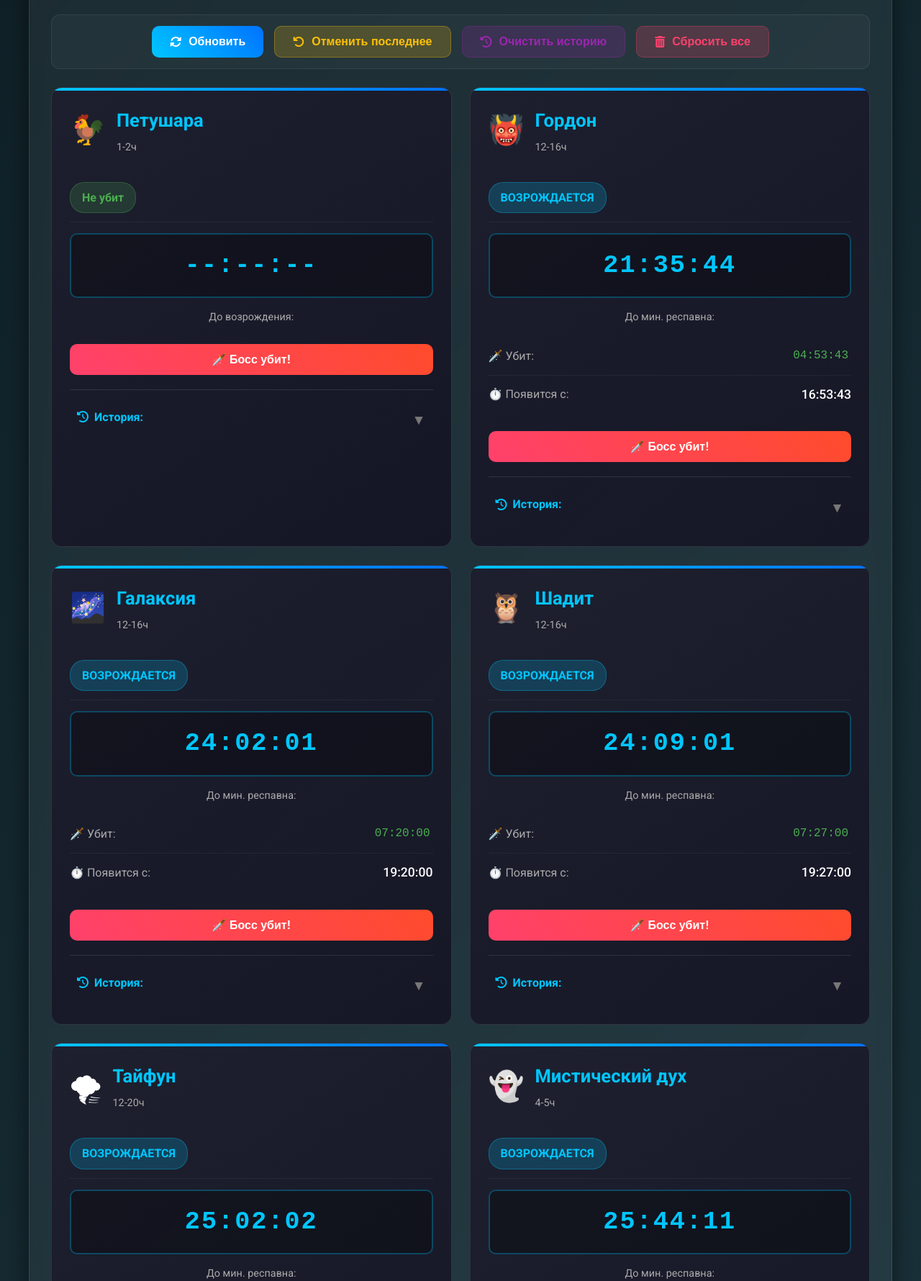
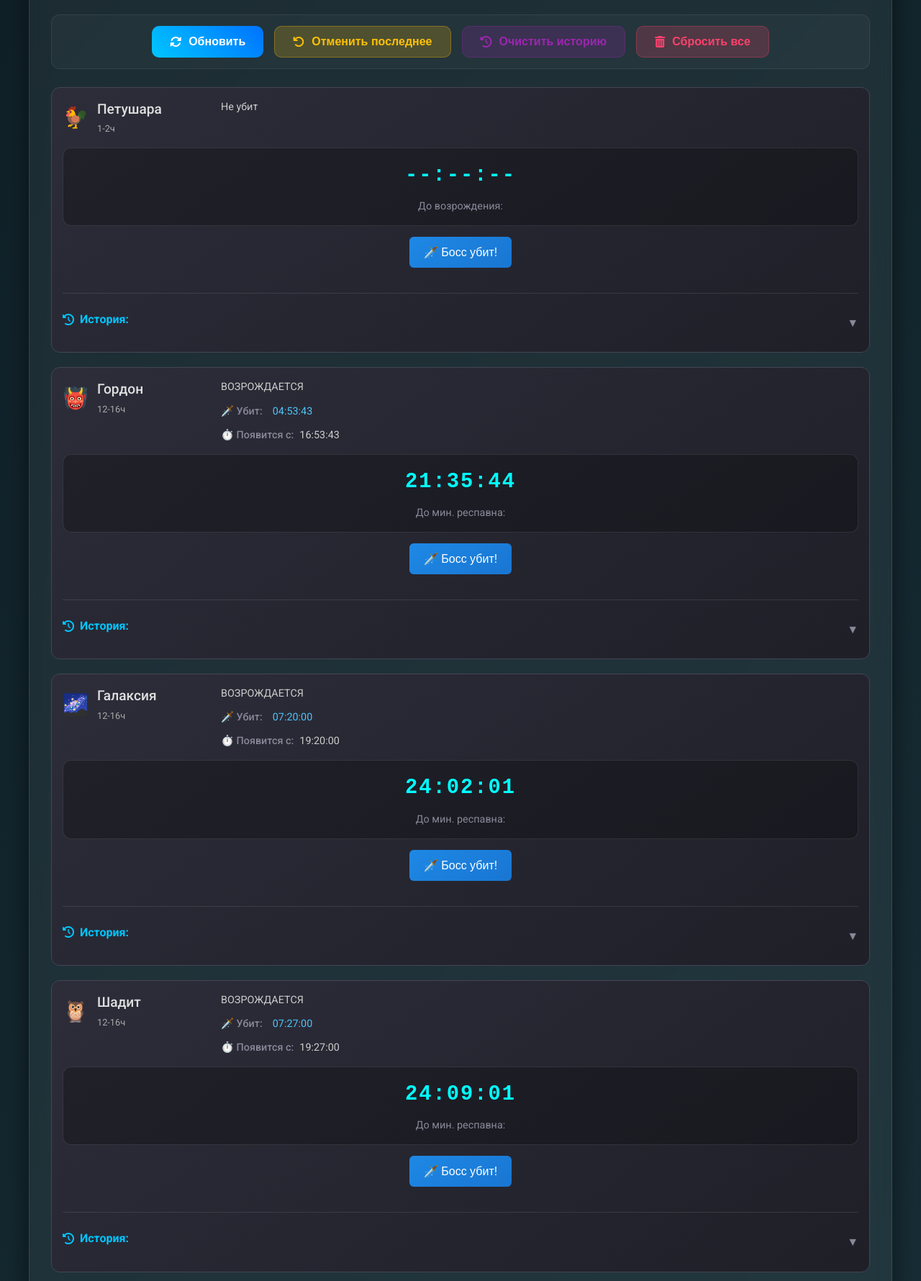
Before and after one commit to itfed/boss-timer, a Flask app: page / in a window 1280 px wide. Shown: the part 190-1970 px from the top of the page at 72% size. Run offline with Flask 3, Linux system fonts and the light colour scheme.

Commit message:
feat: implement clean vertical card layout - one card per row with clear section structure

```diff
--- a/static/script.js
+++ b/static/script.js
@@ -153,8 +153,8 @@ function displayBosses() {
 
         html += `
             <div class="boss-card">
+                <div class="boss-header-section">
                     <div class="boss-header">
-                    <div class="boss-name">
                         <div class="boss-icon">${boss.icon || '👾'}</div>
                         <div class="boss-title">
                             <h2>${boss.name}</h2>
@@ -162,18 +162,10 @@ function displayBosses() {
                         </div>
                     </div>
 
-                </div>
-
                     <div class="boss-info">
                         <div class="info-row">
                             <span class="${statusClass}">${boss.status}</span>
                         </div>
-
-                    <div class="timer" id="timer-${bossId}">
-                        ${boss.time_left}
-                    </div>
-
-                    <div class="timer-label">${boss.timer_label || 'До возрождения:'}</div>
 
                         ${boss.killed ? `
                         <div class="info-row">
@@ -185,8 +177,14 @@ function displayBosses() {
                             <span class="value">${boss.min_respawn_time || '--:--:--'}</span>
                         </div>
                         ` : ''}
+                    </div>
+                </div>
 
-
+                <div class="timer-section">
+                    <div class="timer" id="timer-${bossId}">
+                        ${boss.time_left}
+                    </div>
+                    <div class="timer-label">${boss.timer_label || 'До возрождения:'}</div>
                 </div>
 
                 <div class="boss-actions">
--- a/static/style.css
+++ b/static/style.css
@@ -124,358 +124,167 @@ button {
     box-shadow: 0 5px 15px rgba(156, 39, 176, 0.4);
 }
 
-/* Сетка боссов */
+/* Контейнер боссов - вертикальный список */
 .bosses-grid {
-    display: grid;
-    grid-template-columns: repeat(auto-fill, minmax(380px, 1fr));
-    gap: 25px;
+    display: flex;
+    flex-direction: column;
+    gap: 10px;
     margin-bottom: 30px;
+    width: 100%;
 }
 
+/* Карточка босса - одна на строку, внутренняя структура вертикальная */
 .boss-card {
-    background: linear-gradient(145deg, rgba(30, 30, 46, 0.9), rgba(20, 20, 36, 0.9));
-    border-radius: 15px;
-    padding: 25px;
-    border: 1px solid rgba(255, 255, 255, 0.1);
+    background: linear-gradient(145deg, #2D2D3A, #1F1F28);
+    border-radius: 12px;
+    padding: 15px;
+    border: 1px solid #444455;
     transition: all 0.3s ease;
     position: relative;
     overflow: hidden;
+    margin-bottom: 10px;
+    /* Карточка занимает всю ширину, внутренняя структура вертикальная */
+    display: flex;
+    flex-direction: column;
+    gap: 15px;
+    width: 100%;
+    box-sizing: border-box;
 }
 
 .boss-card:hover {
-    transform: translateY(-5px);
-    box-shadow: 0 10px 25px rgba(0, 0, 0, 0.3);
-    border-color: rgba(0, 198, 255, 0.3);
+    transform: translateY(-2px);
+    box-shadow: 0 6px 20px rgba(0, 0, 0, 0.3);
+    border-color: #555566;
 }
 
-.boss-card::before {
-    content: '';
-    position: absolute;
-    top: 0;
-    left: 0;
-    right: 0;
-    height: 4px;
-    background: linear-gradient(90deg, #00c6ff, #0072ff);
+/* Верхняя секция - заголовок и информация */
+.boss-header-section {
+    display: flex;
+    align-items: flex-start;
+    gap: 20px;
 }
 
+/* Заголовок */
 .boss-header {
     display: flex;
-    justify-content: space-between;
     align-items: center;
-    margin-bottom: 20px;
-}
-
-.boss-name {
-    display: flex;
-    align-items: center;
-    gap: 15px;
+    gap: 12px;
+    min-width: 200px;
 }
 
 .boss-icon {
-    font-size: 2.5rem;
+    font-size: 1.8rem;
+    min-width: 30px;
+    text-align: center;
 }
 
 .boss-title h2 {
-    font-size: 1.6rem;
-    color: #00c6ff;
-    margin-bottom: 5px;
+    font-size: 1.2rem;
+    color: #E0E0E0;
+    margin: 0;
+    font-weight: 500;
+    white-space: nowrap;
 }
 
 .boss-title .respawn-range {
-    color: #aaa;
-    font-size: 0.9rem;
+    color: #AAAAAA;
+    font-size: 0.8rem;
+    font-weight: 400;
+    margin-top: 2px;
 }
 
-.boss-id {
-    background: rgba(0, 198, 255, 0.2);
-    padding: 5px 15px;
-    border-radius: 20px;
-    font-size: 0.9rem;
-    color: #00c6ff;
-}
-
+/* Информация */
 .boss-info {
-    margin: 25px 0;
+    flex: 1;
+    display: flex;
+    flex-direction: column;
+    gap: 8px;
 }
 
 .info-row {
     display: flex;
-    justify-content: space-between;
     align-items: center;
-    padding: 12px 0;
-    border-bottom: 1px solid rgba(255, 255, 255, 0.05);
+    gap: 8px;
+    font-size: 0.9rem;
 }
 
-.info-row:last-child {
-    border-bottom: none;
+.info-row .label {
+    color: #888899;
+    font-weight: 500;
+    white-space: nowrap;
 }
 
-.label {
-    color: #aaa;
-    font-size: 1rem;
-    display: flex;
-    align-items: center;
-    gap: 8px;
+.info-row .value,
+.info-row .status {
+    color: #CCCCCC;
+    font-weight: 400;
 }
 
-.value {
-    font-size: 1.1rem;
-    font-weight: 500;
+/* Центральная секция - таймер */
+.timer-section {
+    display: flex;
+    flex-direction: column;
+    align-items: center;
+    padding: 15px;
+    background: rgba(0, 0, 0, 0.25);
+    border-radius: 12px;
+    border: 1px solid rgba(255, 255, 255, 0.1);
 }
 
-.status {
-    font-weight: bold;
-    padding: 8px 16px;
-    border-radius: 20px;
-    font-size: 1rem;
-    text-align: center;
-    display: inline-flex;
-    align-items: center;
-    gap: 8px;
-}
-
-.status.alive {
-    background: rgba(76, 175, 80, 0.2);
-    color: #4caf50;
-    border: 1px solid rgba(76, 175, 80, 0.3);
-}
-
-.status.respawning {
-    background: rgba(0, 198, 255, 0.2);
-    color: #00c6ff;
-    border: 1px solid rgba(0, 198, 255, 0.3);
-}
-
-.status.respawning-now {
-    background: linear-gradient(45deg, rgba(255, 193, 7, 0.3), rgba(255, 152, 0, 0.3));
-    color: #FFC107;
-    border: 2px solid #FFC107;
-    font-weight: bold;
-    animation: pulse-glow 2s infinite;
-}
-
-.status.ready {
-    background: rgba(255, 65, 108, 0.2);
-    color: #ff416c;
-    border: 1px solid rgba(255, 65, 108, 0.3);
-}
-
-/* Таймер */
 .timer {
     font-family: 'Courier New', monospace;
-    font-size: 2.2rem;
+    font-size: 1.8rem;
     font-weight: bold;
-    color: #00c6ff;
     text-align: center;
-    padding: 15px;
-    background: rgba(0, 0, 0, 0.3);
-    border-radius: 10px;
-    margin: 15px 0;
-    border: 2px solid rgba(0, 198, 255, 0.3);
+    color: #00FFFF;
     letter-spacing: 2px;
+    margin-bottom: 8px;
 }
 
 .timer-label {
+    color: #888899;
+    font-size: 0.9rem;
     text-align: center;
-    color: #aaa;
-    font-size: 0.9rem;
-    margin-top: 5px;
-    margin-bottom: 15px;
 }
 
-/* Для босса в респавне - другой цвет таймера */
-.boss-card.respawning-now .timer {
-    color: #FFC107;
-    border-color: rgba(255, 193, 7, 0.3);
-    animation: pulse-glow 2s infinite;
-}
-
-.kill-time {
-    color: #4caf50;
-    font-family: 'Courier New', monospace;
-    cursor: pointer;
-    padding: 2px 4px;
-    border-radius: 4px;
-    transition: background-color 0.2s ease;
-}
-
-.kill-time:hover {
-    background-color: rgba(76, 175, 80, 0.2);
-}
-
-.kill-time-container {
-    display: flex;
-    align-items: center;
-    gap: 8px;
-}
-
-.edit-icon {
-    font-size: 1rem;
-    cursor: pointer;
-    opacity: 0.7;
-    transition: all 0.2s ease;
-    padding: 2px;
-    border-radius: 4px;
-}
-
-.edit-icon:hover {
-    opacity: 1;
-    background-color: rgba(255, 255, 255, 0.1);
-    transform: scale(1.1);
-}
-
-/* Стили для диапазона времени */
-.time-range {
-    margin: 20px 0;
-    padding: 15px;
-    background: rgba(0, 0, 0, 0.2);
-    border-radius: 10px;
-    border: 1px solid rgba(255, 255, 255, 0.1);
-}
-
-.range-bar {
-    height: 30px;
-    background: rgba(255, 255, 255, 0.1);
-    border-radius: 15px;
-    position: relative;
-    overflow: hidden;
-    margin-bottom: 10px;
-}
-
-.range-min {
-    height: 100%;
-    background: linear-gradient(90deg, #4CAF50, #8BC34A);
-    border-radius: 15px 0 0 15px;
-    position: relative;
-    transition: width 0.5s ease;
-    width: 30%;
-}
-
-.range-max {
-    position: absolute;
-    top: 0;
-    left: 0;
-    right: 0;
-    height: 100%;
-    background: linear-gradient(90deg, transparent, #FFC107, #FF9800);
-    border-radius: 15px;
-    opacity: 0.3;
-}
-
-.range-label {
-    position: absolute;
-    top: 50%;
-    transform: translateY(-50%);
-    padding: 0 10px;
-    font-size: 0.8rem;
-    color: white;
-    font-weight: bold;
-    text-shadow: 1px 1px 2px rgba(0, 0, 0, 0.8);
-}
-
-.range-min .range-label {
-    left: 10px;
-}
-
-.range-max .range-label {
-    right: 10px;
-}
-
+/* Нижняя секция - кнопки */
 .boss-actions {
     display: flex;
+    justify-content: center;
     gap: 15px;
-    margin-top: 20px;
 }
 
 .kill-btn {
-    background: linear-gradient(45deg, #ff416c, #ff4b2b);
+    background: linear-gradient(145deg, #1E88E5, #1976D2);
     color: white;
-    flex: 1;
-    justify-content: center;
+    border: none;
+    padding: 12px 20px;
+    border-radius: 6px;
+    cursor: pointer;
+    font-size: 1rem;
+    font-weight: 500;
+    transition: all 0.2s ease;
+    white-space: nowrap;
 }
 
-.kill-btn:hover {
-    transform: scale(1.05);
-    box-shadow: 0 5px 15px rgba(255, 65, 108, 0.4);
+.kill-btn:hover:not(:disabled) {
+    transform: translateY(-2px);
+    box-shadow: 0 4px 12px rgba(30, 136, 229, 0.4);
 }
 
-.edit-btn {
-    background: rgba(255, 255, 255, 0.1);
-    color: white;
-    border: 1px solid rgba(255, 255, 255, 0.2);
-    justify-content: center;
-}
-
-.edit-btn:hover {
-    background: rgba(255, 255, 255, 0.2);
-    transform: scale(1.05);
-}
-
-/* Стили для заблокированных кнопок */
-.kill-btn.disabled {
-    background: linear-gradient(45deg, #6c757d, #495057);
-    color: #adb5bd;
+.kill-btn:disabled {
+    background: #616161;
     cursor: not-allowed;
-    transform: none !important;
-    box-shadow: none !important;
-}
-
-.kill-btn.disabled:hover {
-    transform: none !important;
-    box-shadow: none !important;
-    background: linear-gradient(45deg, #6c757d, #495057);
+    transform: none;
+    box-shadow: none;
 }
 
 /* История */
-.history {
-    background: rgba(255, 255, 255, 0.05);
-    border-radius: 15px;
-    padding: 25px;
-    margin-bottom: 0;
-}
-
-.history h3 {
-    color: #00c6ff;
-    margin-bottom: 20px;
-    font-size: 1.5rem;
-    display: flex;
-    align-items: center;
-    gap: 10px;
-}
-
-.history-list {
-    max-height: 200px;
-    overflow-y: auto;
-    padding-right: 10px;
-}
-
-.history-item {
-    display: flex;
-    justify-content: space-between;
-    align-items: center;
-    padding: 12px 15px;
-    margin-bottom: 10px;
-    background: rgba(255, 255, 255, 0.03);
-    border-radius: 8px;
-    border-left: 4px solid #00c6ff;
-}
-
-.history-boss {
-    display: flex;
-    align-items: center;
-    gap: 10px;
-}
-
-.history-time {
-    color: #4caf50;
-    font-family: 'Courier New', monospace;
-}
-
-/* Стили для истории босса */
 .boss-history {
-    margin-top: 20px;
+    margin-top: 15px;
     padding-top: 15px;
-    border-top: 1px solid rgba(255, 255, 255, 0.1);
+    border-top: 1px solid #333344;
+    width: 100%;
 }
 
 .history-header {
@@ -483,25 +292,82 @@ button {
     justify-content: space-between;
     align-items: center;
     cursor: pointer;
-    padding: 10px;
-    border-radius: 8px;
-    transition: background-color 0.3s ease;
-}
-
-.history-header:hover {
-    background-color: rgba(255, 255, 255, 0.05);
+    padding: 8px 0;
 }
 
 .history-header h4 {
+    color: #BBBBCC;
+    font-size: 1rem;
     margin: 0;
-    color: #aaa;
-    font-size: 1.1rem;
+    display: flex;
+    align-items: center;
+    gap: 8px;
 }
 
 .toggle-icon {
-    font-size: 1.2rem;
-    color: #777;
+    color: #888899;
     transition: transform 0.3s ease;
+}
+
+.history-header:hover .toggle-icon {
+    color: #AAAAAA;
+}
+
+.history-list-small {
+    margin-top: 10px;
+}
+
+.loading-history {
+    color: #888899;
+    font-style: italic;
+    text-align: center;
+    padding: 10px;
+}
+
+/* Кликабельное время убийства */
+.kill-time {
+    color: #4FC3F7;
+    cursor: pointer;
+    padding: 2px 6px;
+    border-radius: 4px;
+    transition: all 0.2s ease;
+}
+
+.kill-time:hover {
+    background: rgba(79, 195, 247, 0.2);
+    color: #29B6F6;
+}
+
+/* Адаптивность для мобильных */
+@media (max-width: 768px) {
+    .boss-card {
+        padding: 12px;
+    }
+
+    .boss-header-section {
+        flex-direction: column;
+        align-items: center;
+        gap: 15px;
+    }
+
+    .boss-header {
+        justify-content: center;
+        min-width: auto;
+    }
+
+    .boss-info {
+        align-items: center;
+    }
+
+    .boss-actions {
+        flex-direction: column;
+        align-items: center;
+        gap: 10px;
+    }
+
+    .timer {
+        font-size: 1.5rem;
+    }
 }
 
 /* Анимации */
```
Lines whose indentation alone changed are shown as unchanged.
